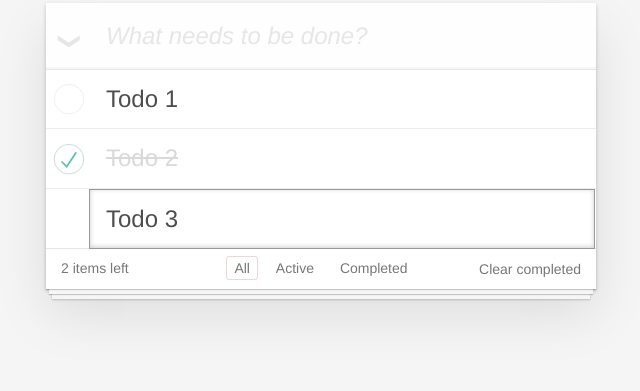
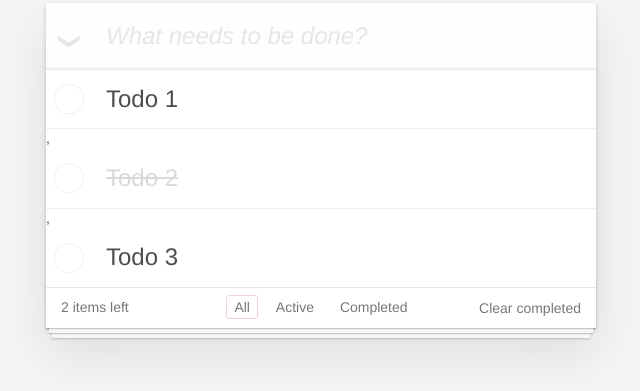
Before and after one commit to sergkornienko/todo-redux, a plain HTML site: page index.html in a window 1280 px wide. Shown: the part 127-518 px from the top of the page, without its empty margins (319-959 px from the left). Drawn offline with nearby package versions, Linux system fonts and the light colour scheme.

Commit message:
add list rendering

```diff
--- a/index.html
+++ b/index.html
@@ -8,7 +8,6 @@
     <script src="actionTypes.js"></script>
     <script src="actions.js"></script>
     <script src="reducer.js"></script>
-    <script src="index.js"></script>
   </head>
   <body>
     <section class="todoapp">
@@ -20,7 +19,7 @@
         <input id="toggle-all" class="toggle-all" type="checkbox" />
         <label for="toggle-all">Mark all as complete</label>
         <ul class="todo-list">
-          <li class="">
+          <!-- <li class="">
             <div class="view">
               <input class="toggle" type="checkbox" /><label>Todo 1</label
               ><button class="destroy"></button>
@@ -39,7 +38,7 @@
               ><button class="destroy"></button>
             </div>
             <input type="text" class="edit" value="Todo 3" />
-          </li>
+          </li> -->
         </ul>
       </section>
       <footer class="footer">
@@ -58,5 +57,6 @@
         <button class="clear-completed">Clear completed</button>
       </footer>
     </section>
+    <script src="index.js"></script>
   </body>
 </html>
--- a/index.js
+++ b/index.js
@@ -1,6 +1,25 @@
 const store = Redux.createStore(rootReducer);
-console.log(store.getState());
-store.dispatch(actions.addTodo('afadd'));
-console.log(store.getState());
-store.dispatch(actions.deleteTodo(1));
-console.log(store.getState());
+const list = document.querySelector('.todo-list');
+
+const render = () => {
+    const todos = store.getState().todos;
+    const html = todos.map((todo) => {
+        const completedClass = todo.completed ? 'completed' : '';
+        return `<li data-id="${todo.id}" class="${completedClass}">
+                    <div class="view">
+                        <input class="toggle" type="checkbox" /><label>${todo.title}</label>
+                        <button class="destroy"></button>
+                    </div>
+                </li>`;
+    });
+
+    list.innerHTML = html;
+}
+
+render();
+store.subscribe(render);
+// console.log(store.getState());
+// store.dispatch(actions.addTodo('afadd'));
+// console.log(store.getState());
+// store.dispatch(actions.deleteTodo(1));
+// console.log(store.getState());
```
